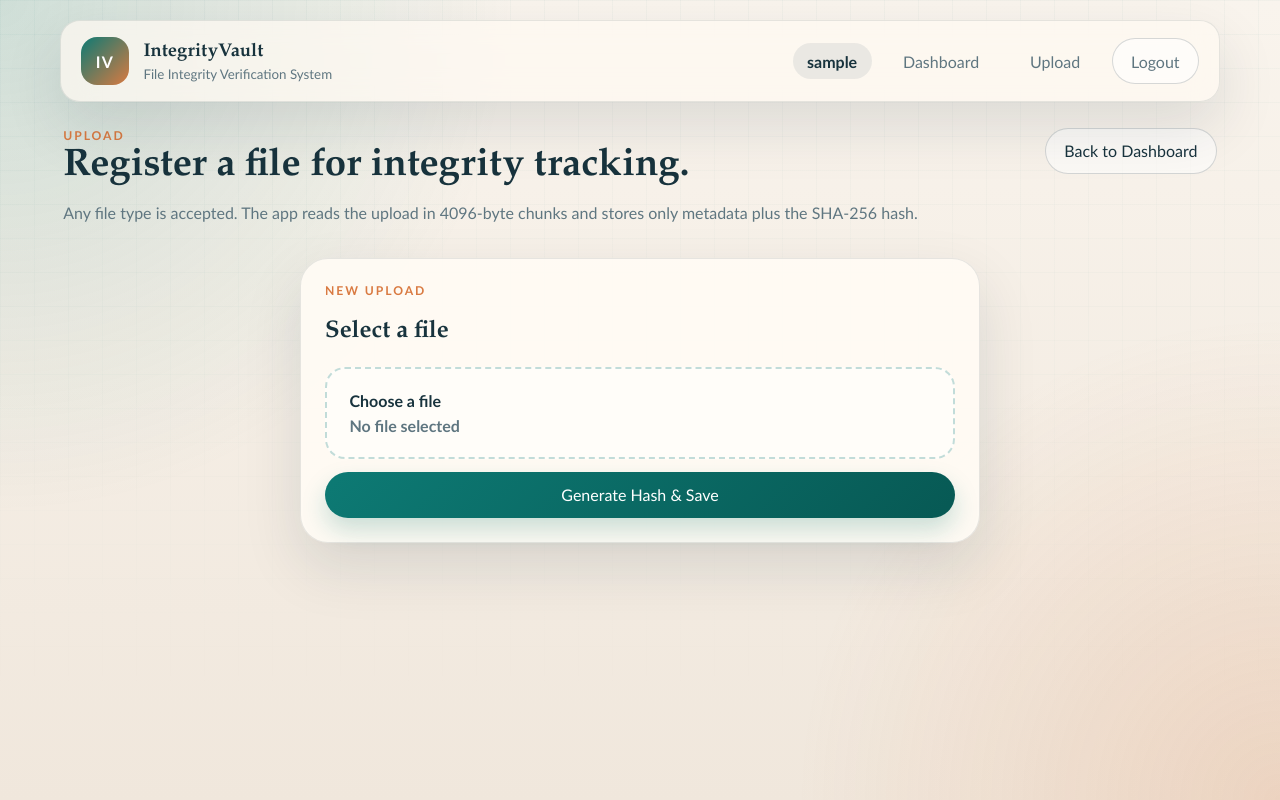
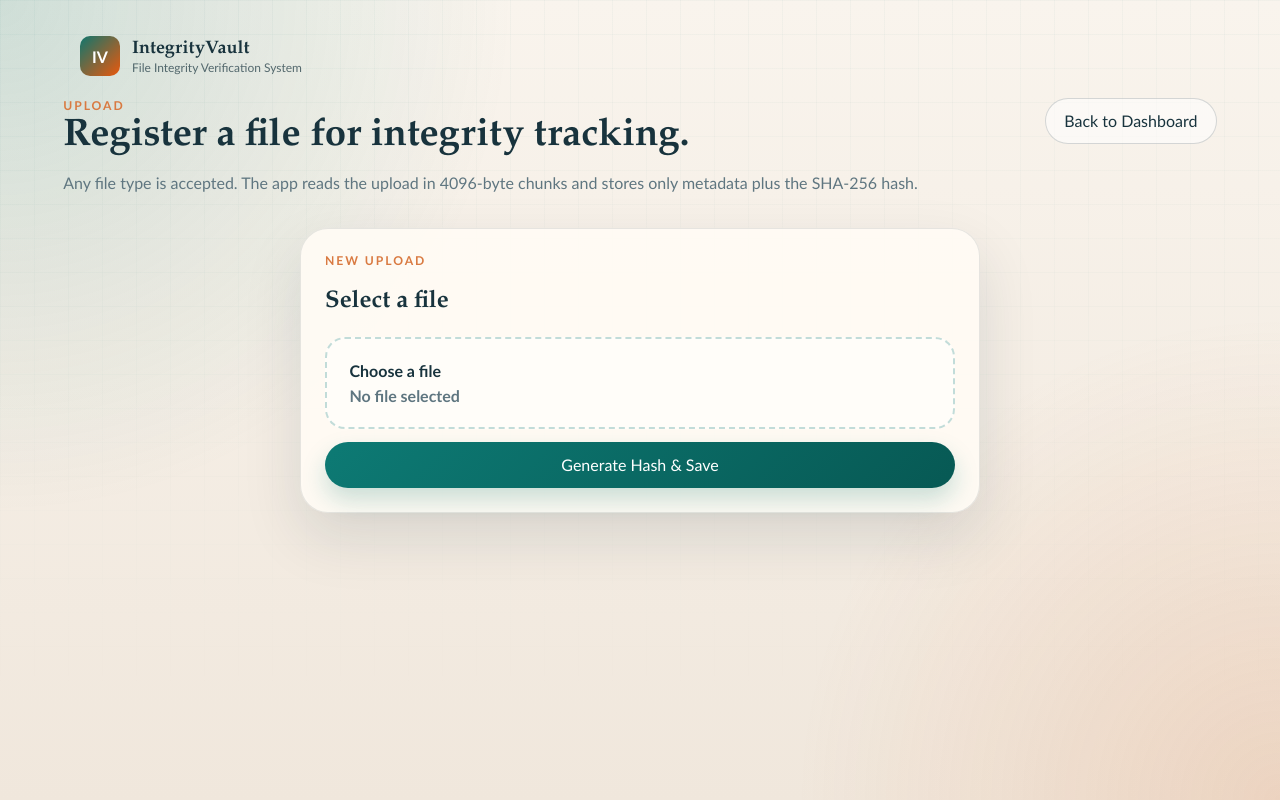
Before and after one commit to sangeethsanthosh-git/file-integrity, a Flask app: page /upload in a window 1280 px wide; the page is wider, and only the part inside the window is pictured. Run offline with Flask 3, Linux system fonts and the light colour scheme; the visitor is signed in with stand-in values (Sample User, id 1); data comes from the database, SQL or seed files in the repository.

Commit message:
Removed navbar container and added minimal header

```diff
--- a/static/css/styles.css
+++ b/static/css/styles.css
@@ -85,6 +85,41 @@ code {
     position: relative;
     z-index: 1;
     padding-bottom: 3rem;
+}
+
+.app-header {
+    padding: 16px 20px;
+    background: transparent;
+}
+
+.app-title {
+    display: flex;
+    align-items: center;
+    gap: 12px;
+}
+
+.logo {
+    width: 40px;
+    height: 40px;
+    border-radius: 10px;
+    background: linear-gradient(135deg, #0f766e, #ea580c);
+    color: #fff;
+    display: flex;
+    align-items: center;
+    justify-content: center;
+    font-weight: 600;
+    flex-shrink: 0;
+}
+
+.app-title h1 {
+    font-size: 18px;
+    margin: 0;
+}
+
+.app-title p {
+    margin: 0;
+    font-size: 12px;
+    opacity: 0.7;
 }
 
 .topbar {
@@ -760,6 +795,13 @@ h3 {
 }
 
 @media (max-width: 768px) {
+    .app-header {
+        padding: 12px 16px;
+    }
+
+    .app-title h1 {
+        font-size: 16px;
+    }
     .auth-container {
         padding-top: 20px;
     }
@@ -767,10 +809,6 @@ h3 {
     .auth-card {
         margin-top: 10px;
         padding: 18px;
-    }
-
-    .logo {
-        margin-bottom: 12px;
     }
 
     .btn-primary {
--- a/templates/base.html
+++ b/templates/base.html
@@ -10,30 +10,14 @@
 <body>
     <div class="site-bg"></div>
     <div class="page-shell container">
-        <header class="topbar">
-            <a class="brand logo" href="{{ url_for('dashboard') if g.user else url_for('login') }}">
-                <span class="brand-mark">IV</span>
-                <span>
-                    <strong>IntegrityVault</strong>
-                    <small>File Integrity Verification System</small>
-                </span>
-            </a>
-
-            <nav class="topbar-nav" aria-label="Primary">
-                {% if g.user %}
-                    <span class="user-badge">{{ g.user['username'] }}</span>
-                    <a class="nav-link" href="{{ url_for('dashboard') }}">Dashboard</a>
-                    <a class="nav-link" href="{{ url_for('upload_file') }}">Upload</a>
-                    <a class="nav-link nav-link-strong" href="{{ url_for('logout') }}">Logout</a>
-                {% else %}
-                    {% if request.path != url_for('login') %}
-                        <a class="nav-link" href="{{ url_for('login') }}">Login</a>
-                    {% endif %}
-                    {% if request.path != url_for('register') %}
-                        <a class="nav-link nav-link-strong" href="{{ url_for('register') }}">Register</a>
-                    {% endif %}
-                {% endif %}
-            </nav>
+        <header class="app-header">
+            <div class="app-title">
+                <span class="logo">IV</span>
+                <div>
+                    <h1>IntegrityVault</h1>
+                    <p>File Integrity Verification System</p>
+                </div>
+            </div>
         </header>
 
         <main class="main-content">
```
